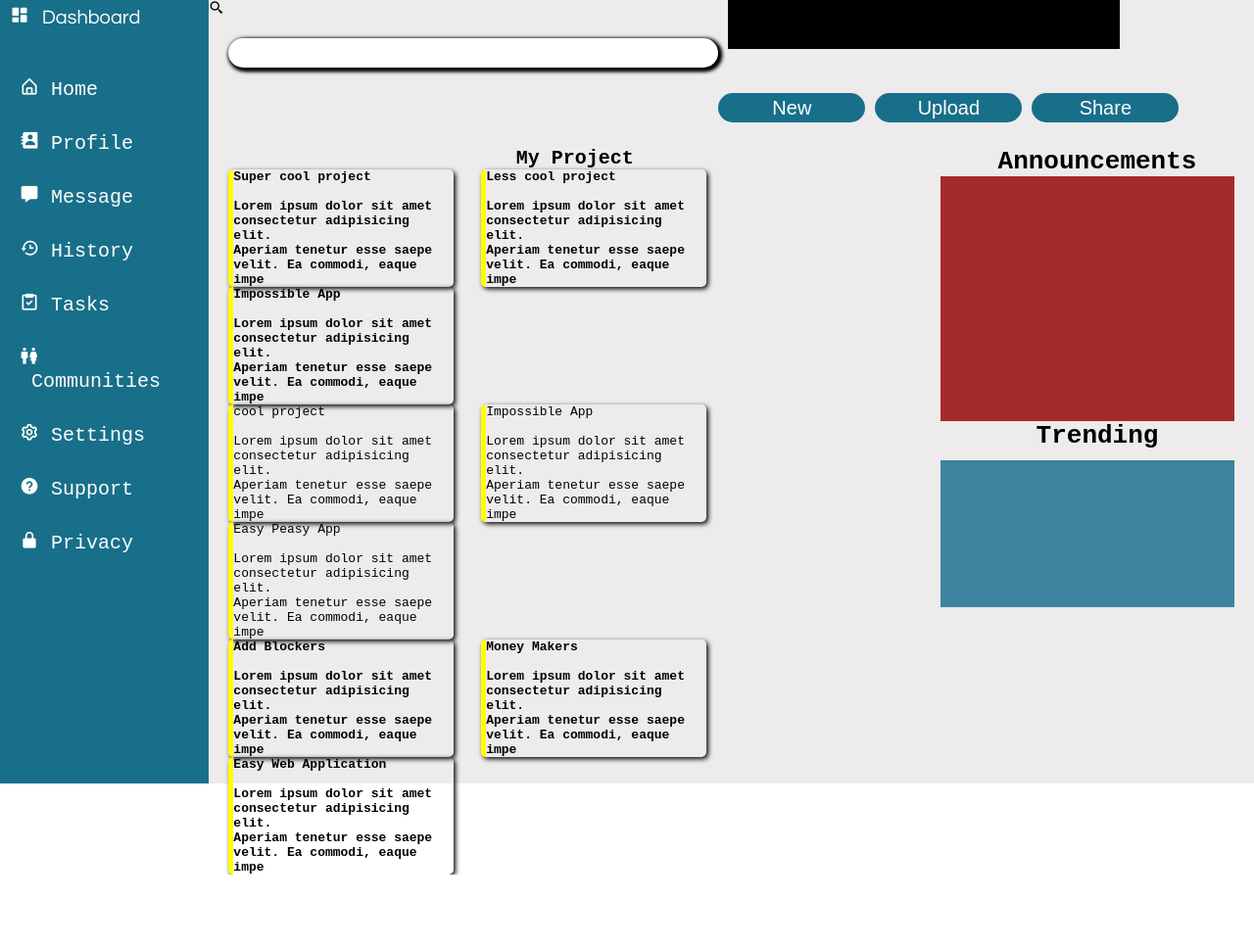
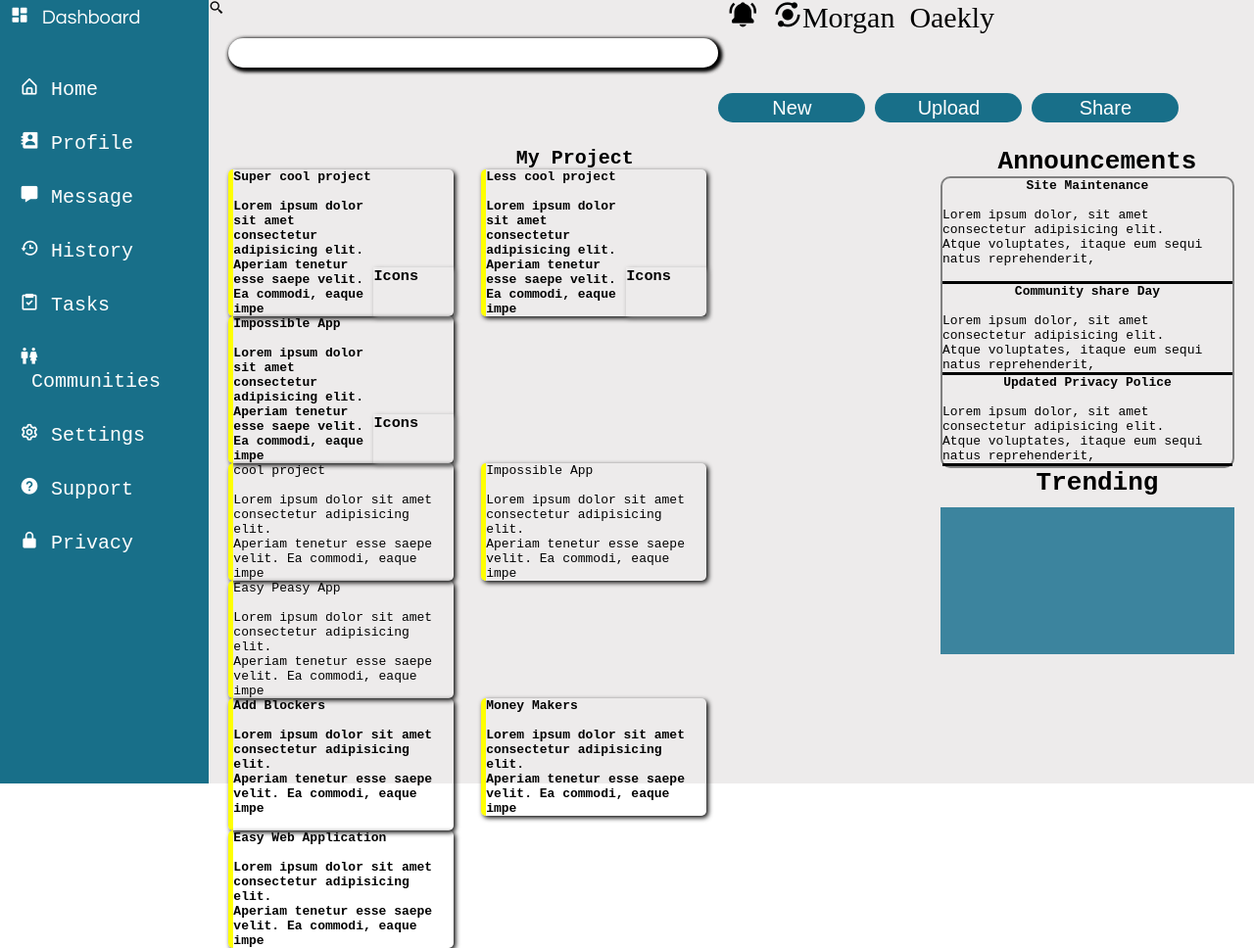
Before and after one commit to Rosinemukandayisenga/-Advanced, a plain HTML site: page pages/index.html in a window 1280 px wide. Shown: the whole page at 98% size. Before the commit the page ends 893 px from the top, so only its background shows below. Drawn offline with nearby package versions, Linux system fonts and the light colour scheme.

Commit message:
dashboard

```diff
--- a/pages/index.css
+++ b/pages/index.css
@@ -9,13 +9,14 @@ body{
 .dashboard-container{
     display: grid;
     grid-template-columns: 0.2fr 1fr;
-    background: black;
+    /* background: black; */
     width: 100%;
     height: 100vh;
 }
 .sidebar{
     background: rgb(24, 111, 137);
-    /* position: fixed; */
+    height:auto;
+
 }
 .therest{
     background: rgb(237, 235, 235);
@@ -110,7 +111,7 @@ font-size: 20px;
 .upcontainer{
     width: 400px;
     height: 50px;
-    background: black;
+    /* background: black; */
 }
 .down > button{
     width: 150px;
@@ -171,9 +172,11 @@ h1{
     text-align: center;
 }
 .uprightgroup{
-    background: brown;
+    /* background: brown; */
     width: 300px;
-    height: 250px;
+    height: auto;
+    border: 2px solid grey;
+    border-radius: 10px;
 }
 .downrightgroup{
     margin-top: 10px;
@@ -190,3 +193,17 @@ h1{
 .five > div > p{
     font-weight: bold;
 }
+.icons{
+    width: 250px;
+    height:50px;
+    box-shadow: 2px 2px 5px grey;
+    float: left;
+    margin-top: 100px;
+}
+.uprightgroup > h4{
+    text-align: center;
+}
+.uprightgroup > p{
+    border-bottom: 3px solid black;
+
+}
--- a/pages/index.html
+++ b/pages/index.html
@@ -51,16 +51,26 @@
 
                     <p>Super cool project <br> <br>Lorem ipsum dolor sit amet consectetur adipisicing elit. <br>
                        Aperiam tenetur esse saepe velit. Ea commodi, eaque impe <br>
+                      <div class="icons">
+                        <h3>Icons</h3>
+                      </div>
+
                       </p>
                     </div>
                     <div class="box1">
                         <p>Less cool project <br> <br>Lorem ipsum dolor sit amet consectetur adipisicing elit. <br>
                             Aperiam tenetur esse saepe velit. Ea commodi, eaque impe <br>
+                            <div class="icons">
+                                <h3>Icons</h3>
+                              </div>
                           </p>
                     </div>
                     <div class="box1">
                         <p>Impossible App <br> <br>Lorem ipsum dolor sit amet consectetur adipisicing elit. <br>
                             Aperiam tenetur esse saepe velit. Ea commodi, eaque impe <br>
+                            <div class="icons">
+                                <h3>Icons</h3>
+                              </div>
                            </p>
                     </div>
                 </div>
@@ -69,6 +79,9 @@
                         <div class="grandchild group1">
                             <p>cool project <br> <br>Lorem ipsum dolor sit amet consectetur adipisicing elit. <br>
                                 Aperiam tenetur esse saepe velit. Ea commodi, eaque impe <br>
+                                <!-- <div class="icons">
+                                    <h3>Icons</h3>
+                                  </div> -->
                                </p>
                         </div>
                     </div>
@@ -76,6 +89,9 @@
                         <div class="grandchild group1">
                             <p>Impossible App <br> <br>Lorem ipsum dolor sit amet consectetur adipisicing elit. <br>
                                 Aperiam tenetur esse saepe velit. Ea commodi, eaque impe <br>
+                                <!-- <div class="icons">
+                                    <h3>Icons</h3>
+                                  </div> -->
                               </p>
                         </div>
                     </div>
@@ -83,6 +99,9 @@
                         <div class="grandchild group1">
                             <p>Easy Peasy App<br> <br>Lorem ipsum dolor sit amet consectetur adipisicing elit. <br>
                                 Aperiam tenetur esse saepe velit. Ea commodi, eaque impe <br>
+                                <!-- <div class="icons">
+                                    <h3>Icons</h3>
+                                  </div> -->
                                 </p>
                         </div>
                     </div>
@@ -90,24 +109,45 @@
                <div class="five">
              <div class="child groupn">
                 <p>Add Blockers <br> <br>Lorem ipsum dolor sit amet consectetur adipisicing elit. <br>
-                    Aperiam tenetur esse saepe velit. Ea commodi, eaque impe <br>
+                    Aperiam tenetur esse saepe velit. Ea commodi, eaque impe <br><br>
+                    <!-- <div class="icons">
+                        <h3>Icons</h3>
+                      </div> -->
                     </p>
              </div>
              <div class="child groupn">
                 <p>Money Makers <br> <br>Lorem ipsum dolor sit amet consectetur adipisicing elit. <br>
                     Aperiam tenetur esse saepe velit. Ea commodi, eaque impe <br>
+                    <!-- <div class="icons">
+                        <h3>Icons</h3>
+                      </div> -->
                   </p>
              </div>
              <div class="child groupn">
                 <p>Easy Web Application<br> <br>Lorem ipsum dolor sit amet consectetur adipisicing elit. <br>
-                    Aperiam tenetur esse saepe velit. Ea commodi, eaque impe <br>
+                    Aperiam tenetur esse saepe velit. Ea commodi, eaque impe
+                    <!-- <div class="icons">
+                        <h3>Icons</h3>
+                      </div> -->
                    </p>
              </div>
                </div>
                 </div>
                <div class="rightgroup">
                 <h1>Announcements</h1>
-                <div class="uprightgroup"></div>
+                <div class="uprightgroup">
+                    <h4>Site Maintenance</h4><br>
+                    <p>Lorem ipsum dolor, sit amet consectetur adipisicing elit. <br>
+                         Atque voluptates, itaque eum sequi natus reprehenderit, <br><br>
+                         </p>
+                         <h4>Community share Day</h4><br>
+                         <p>Lorem ipsum dolor, sit amet consectetur adipisicing elit. <br>
+                            Atque voluptates, itaque eum sequi natus reprehenderit, <br></p>
+                            <h4>Updated Privacy Police</h4><br>
+                         <p>Lorem ipsum dolor, sit amet consectetur adipisicing elit. <br>
+                            Atque voluptates, itaque eum sequi natus reprehenderit, <br></p>
+
+                </div>
                 <h1>Trending</h1>
                 <div class="downrightgroup">
 
```
